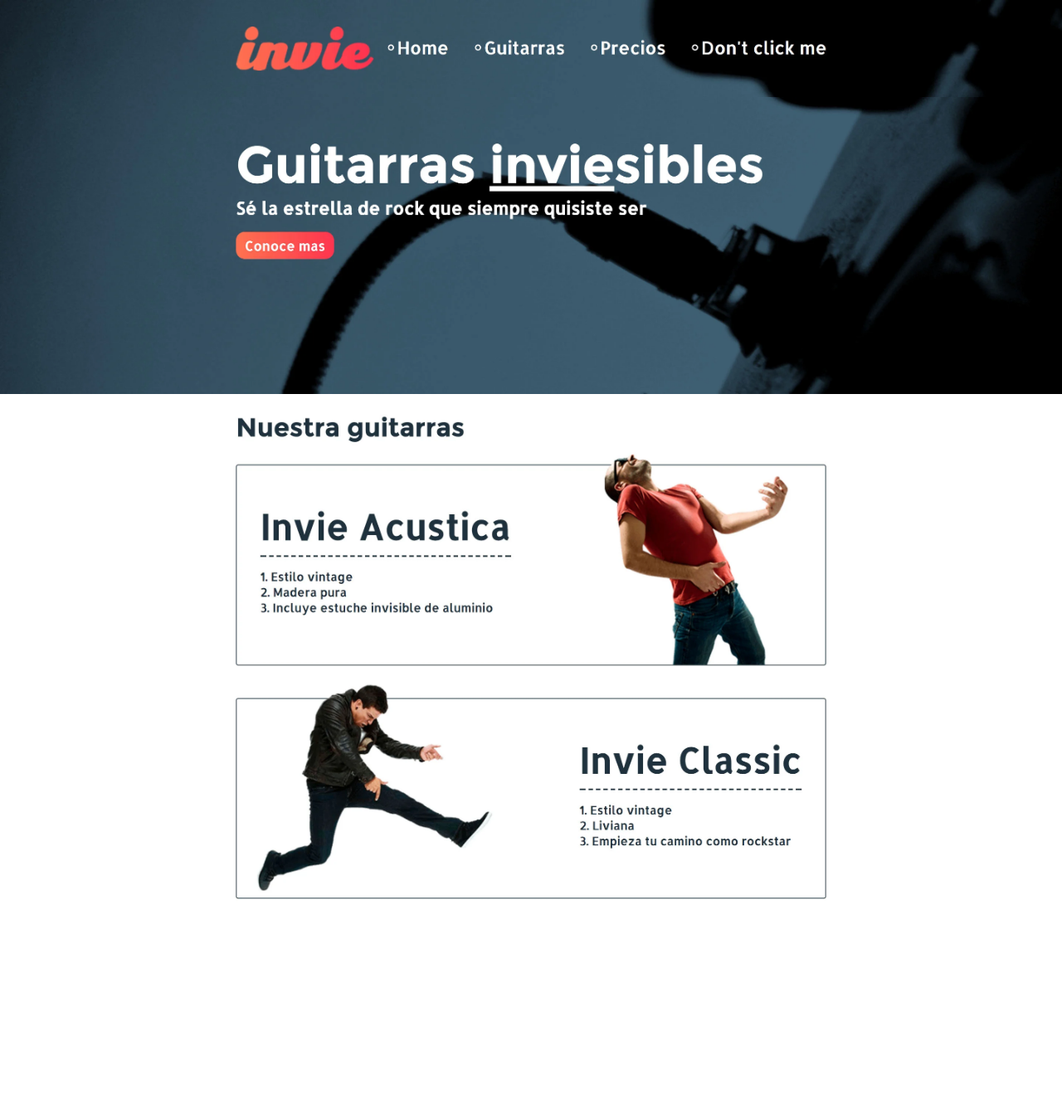
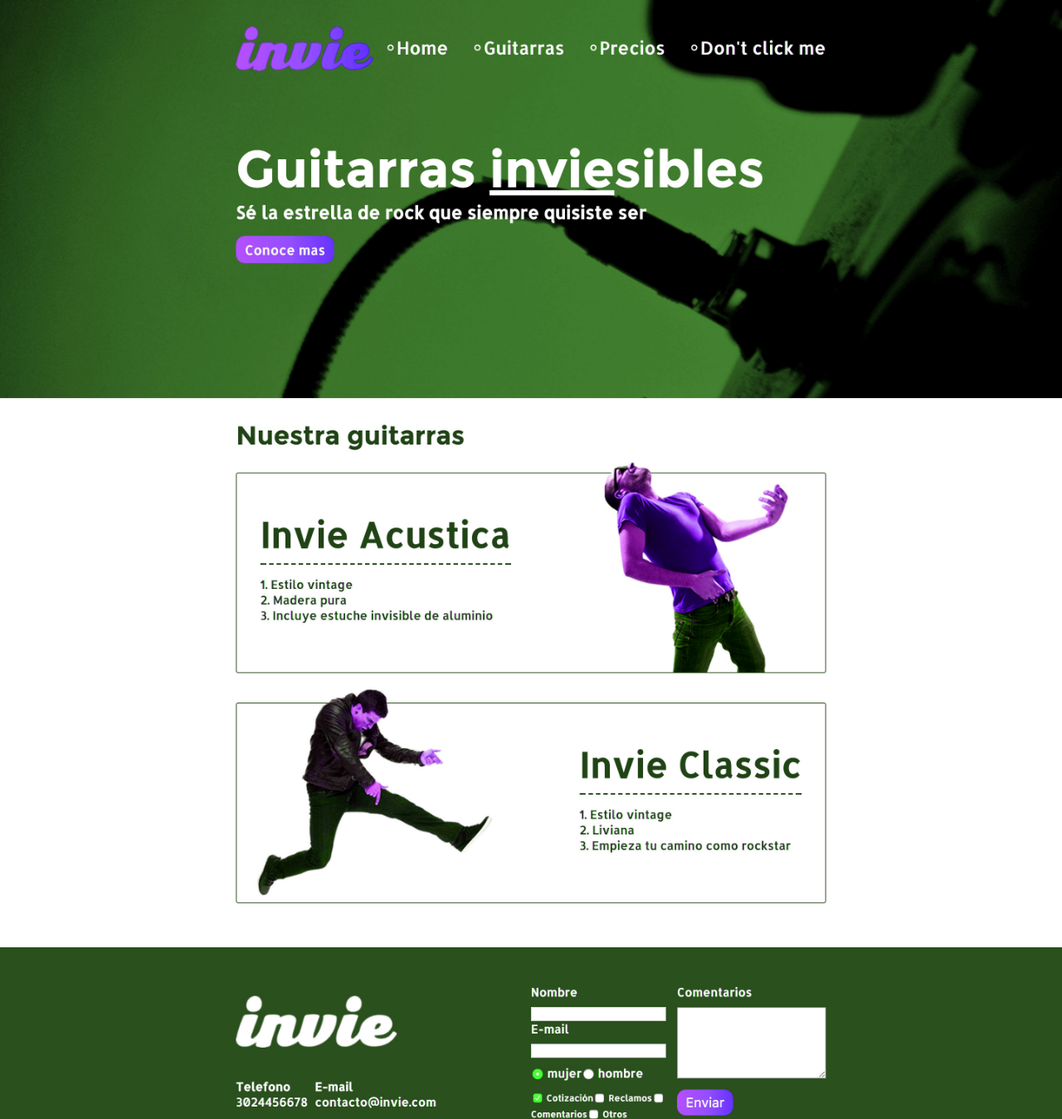
Before and after one commit to ChristianF23/invie-github, a plain HTML site: page index.html in a window 1280 px wide. Shown: the whole page at 83% size. Before the commit the page ends 1129 px from the top, so only its background shows below. Drawn offline with Linux system fonts and the light colour scheme.

Commit message:
Nueva versión de invie - verde

```diff
--- a/index.html
+++ b/index.html
@@ -12,9 +12,6 @@
      </style>
  </head>
  <body>
-     <img src="imagenes/header.jpg" alt="">
-     <img src="imagenes/hero.jpg" alt="">
-     <img src="imagenes/acustica.jpg" alt="">
-     <img src="imagenes/clasica.jpg" alt="">
+     <img src="imagenes/nueva-version.jpg" alt="">
  </body>
 </html>
```
Also changed, not shown: imagenes/nueva-version.jpg (added).
